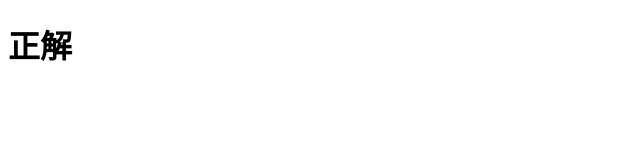
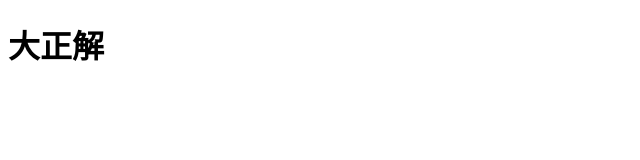
Before and after one commit to HiroIrie/web-server, a website: page public/colect.html in a window 1280 px wide. Shown: the whole page, without its empty margins (0-640 px from the left). Drawn offline with Linux system fonts and the light colour scheme.

Commit message:
初めての更新です

```diff
--- a/public/colect.html
+++ b/public/colect.html
@@ -7,6 +7,6 @@
     <title>Document</title>
 </head>
 <body>
-    <h1>正解</h1>
+    <h1>大正解</h1>
 </body>
 </html>
```
